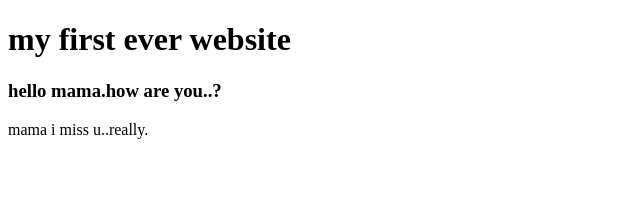
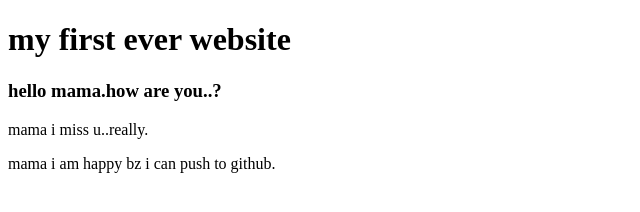
Before and after one commit to sabbirMahmud420/hello-word, a plain HTML site: page index.html in a window 1280 px wide. Shown: the whole page, without its empty margins (0-640 px from the left). Drawn offline with Linux system fonts and the light colour scheme.

Commit message:
i can lurned

```diff
--- a/index.html
+++ b/index.html
@@ -10,5 +10,6 @@
     <h1>my first ever website</h1>
     <H3>hello mama.how are you..?</H3>
     <p>mama i miss u..really.</p>
+    <p>mama i am happy bz i can push to github.</p>
 
 </body>
```
